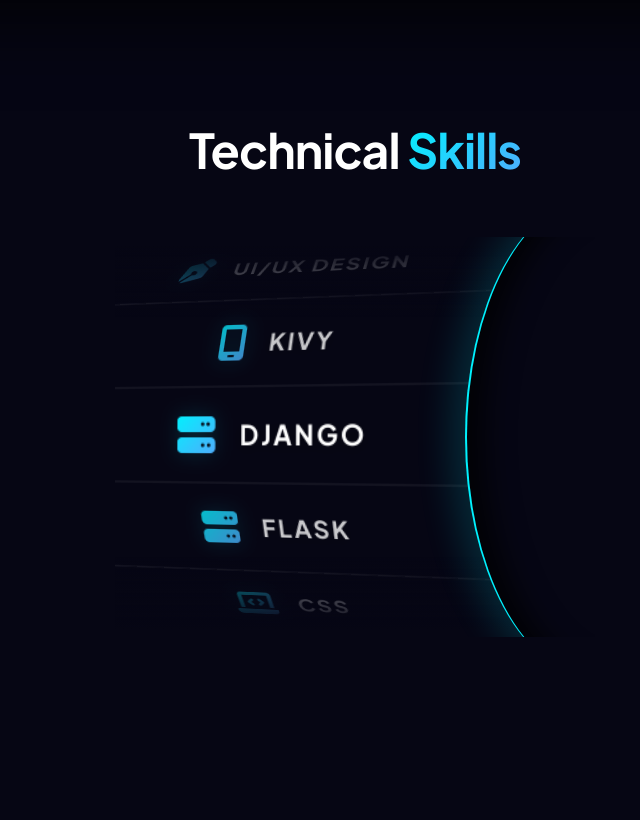
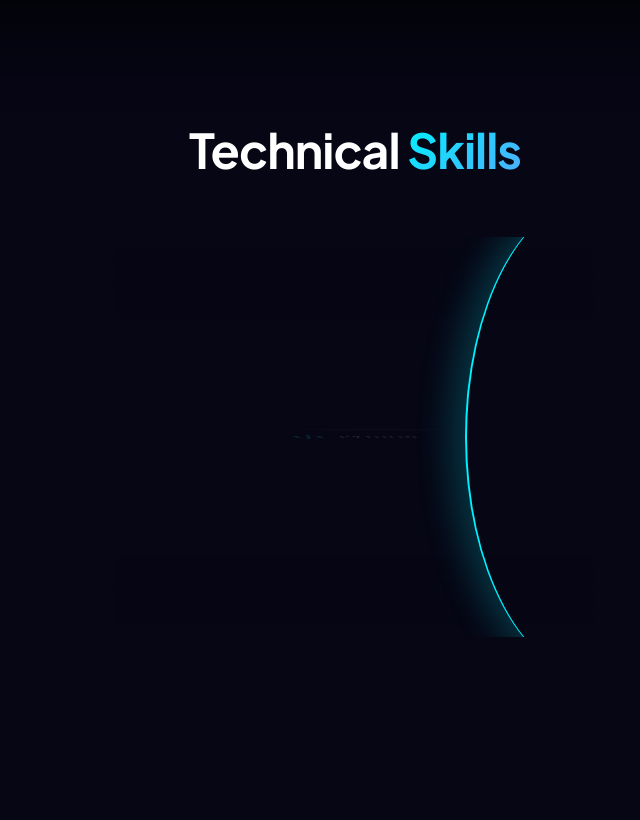
Before and after one commit to stebyvarghese1/portfolio, a Flask app: page / in a window 1280 px wide. Shown: the part 3966-4786 px from the top of the page, without its empty margins (285-925 px from the left). Run offline with Flask 3, Linux system fonts and the light colour scheme; data comes from the database, SQL or seed files in the repository.

Commit message:
Update style.css

```diff
--- a/static/css/style.css
+++ b/static/css/style.css
@@ -1052,11 +1052,10 @@ section {
     right: -130px;
     width: 260px;
     height: 120%;
-    background: #060614; /* Match page background */
+    background: transparent; /* Transparent backdrop to adapt to background */
     border-radius: 50%;
-    border-left: 2px solid var(--primary); /* Curving border line */
-    box-shadow: -15px 0 35px rgba(0, 242, 254, 0.15),
-                inset 15px 0 30px rgba(0, 0, 0, 0.8);
+    border-left: 2.5px solid var(--primary); /* Curving border line */
+    box-shadow: -15px 0 35px rgba(0, 242, 254, 0.2);
     z-index: 15;
     pointer-events: none;
 }
@@ -1067,6 +1066,10 @@ section {
     height: 80px; /* Base item height */
     transform-style: preserve-3d;
     transition: transform 0.1s ease-out;
+
+    /* Alpha mask to fade out items dynamically as they approach the right edge */
+    -webkit-mask-image: linear-gradient(to right, black 50%, transparent 90%);
+    mask-image: linear-gradient(to right, black 50%, transparent 90%);
 }
 
 .skills-wheel-item {
```
